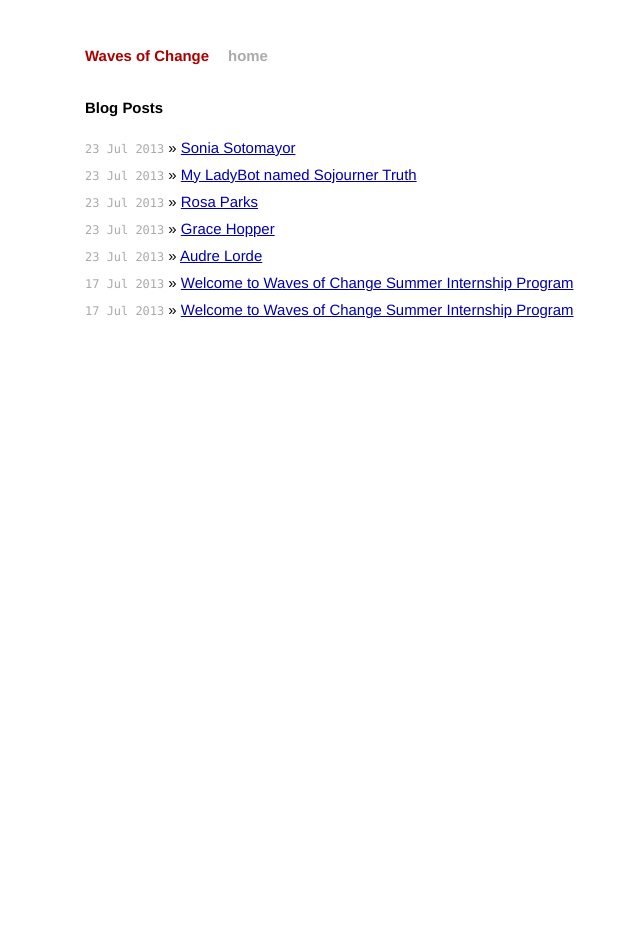
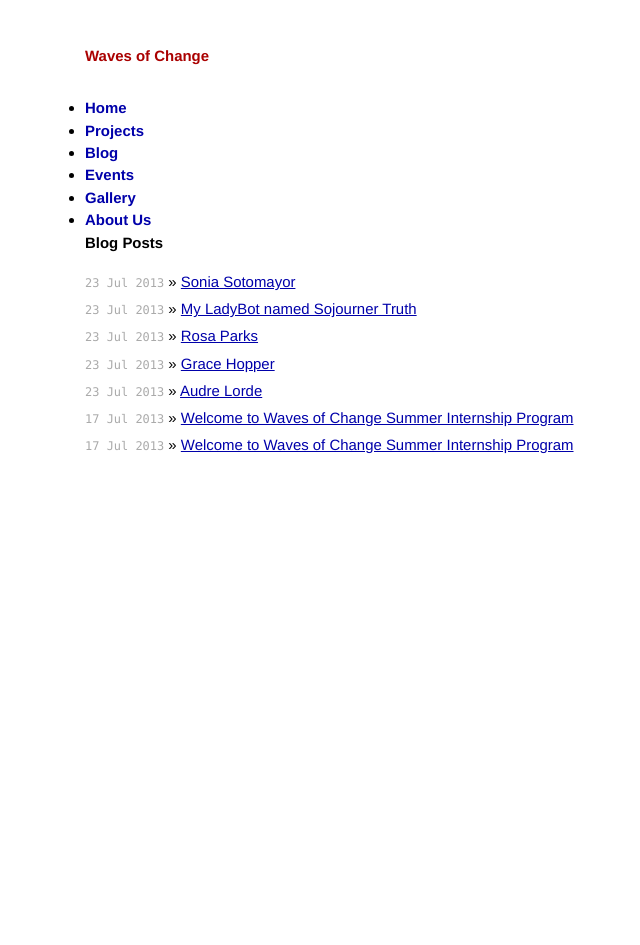
Before and after one commit to WavesofChange/woc-jekyll, a Jekyll site: the page built from index.html, in a window 1280 px wide. Shown: the whole page, without its empty margins (241-881 px from the left). Built offline with Jekyll 4.4.1, drawn with Linux system fonts in a browser that asks for light colours.

Commit message:
"added a menu"

```diff
--- a/_layouts/default.html
+++ b/_layouts/default.html
@@ -17,9 +17,24 @@
 
         <div class="container">
           <div class="site">
-            <div class="header">
+            <header class="header">
               <h1 class="title"><a href="/">{{ site.name }}</a></h1>
-              <a class="extra" href="/">home</a>
-            </div>
+
+              <Ul>
+
+                <li><a href="{{ site.baseurl}}/index.html"> Home </a> </li>
+                <li> <a href="{{ site.baseurl}}/projects/index.html"> Projects </a> </li>
+                <li> <a href="{{ site.baseurl}}/blog/index.html"> Blog </a> </li>
+                <li> <a href="{{ site.baseurl}}/events/index.html"> Events </a> </li>
+                <li> <a href="{{ site.baseurl}}/gallery/index.html"> Gallery </a> </li>
+                <li> <a href="{{ site.baseurl}}/about/index.html"> About Us </a> </li>
+
+              </Ul>
+            </header>
 
                 {{ content }}
+
+
+ </body>
+
+     </html>
```
